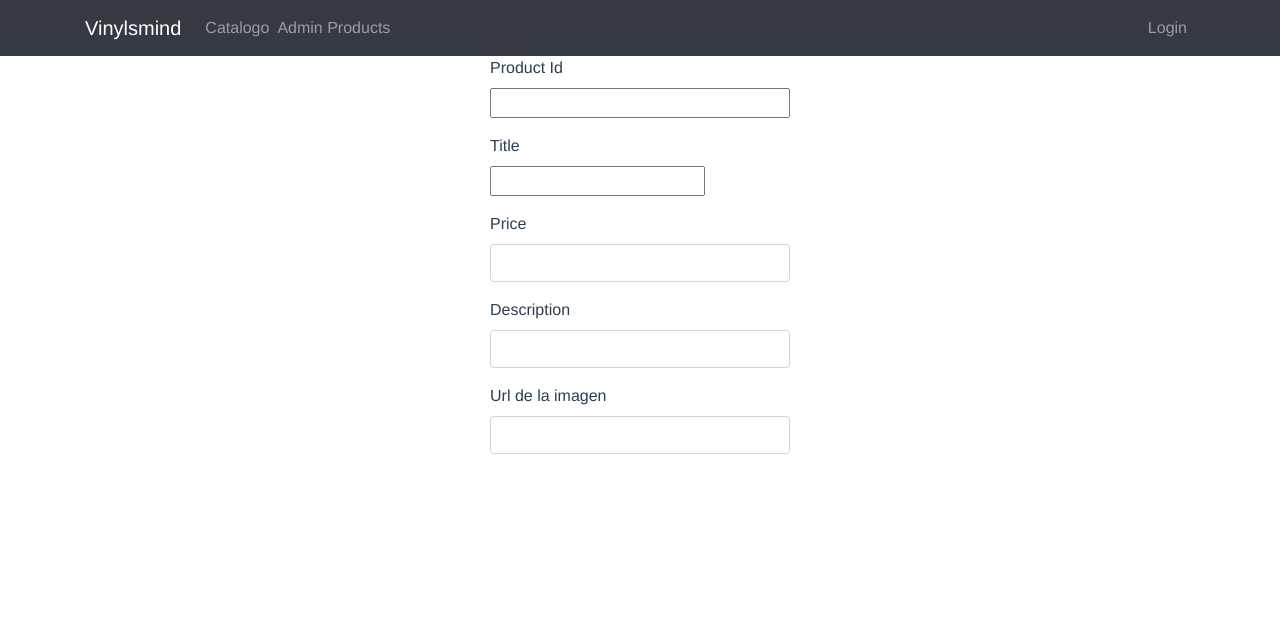
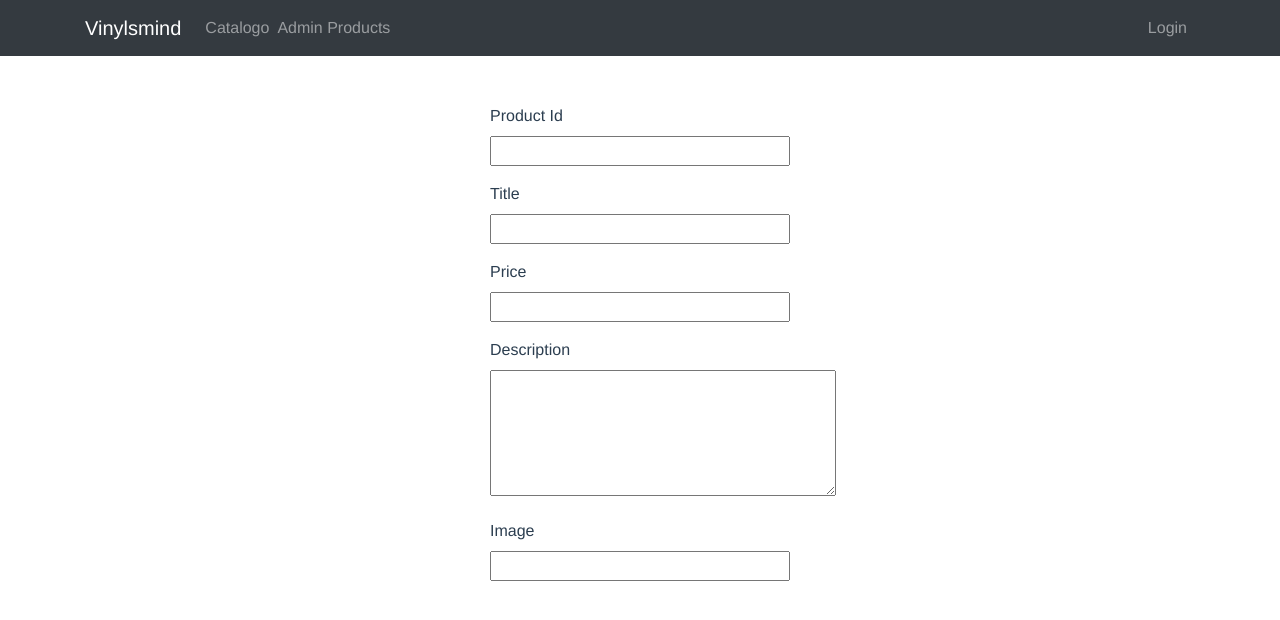
Before and after one commit to danieltadres2021/django-vue-shop, a Vue app in the folder frontend/: page /register in a window 1280 px wide. Shown: the top 620 px of the page. Built offline with nearby package versions, Linux system fonts and the light colour scheme.

Commit message:
Working on Form Styles

```diff
--- a/frontend/src/components/products/ProductForm.vue
+++ b/frontend/src/components/products/ProductForm.vue
@@ -1,4 +1,5 @@
 <template>
+  <base-card card-mode="container mt-5 mb-5">
     <form class="mx-auto" style="max-width: 300px;">
       <div class="form-group">
         <label for="productId">Product Id</label>
@@ -6,19 +7,19 @@
       </div>
       <div class="form-group">
         <label for="title">Title</label>
-      <input type="text" name="title" id="title" class="d-block"/>
+        <input type="text" name="title" id="title" class="d-block w-100"/>
       </div>
       <div class="form-group">
-      <label for="title">Price</label>
-      <input type="text" class="form-control"/>
+        <label for="price">Price</label>
+        <input type="number" name="price" id="price" class="d-flex w-100"/>
       </div>
       <div class="form-group">
-      <label for="title">Description</label>
-      <input type="text" class="form-control"/>
+        <label for="description">Description</label>
+        <textarea type="text" name="description" id="description" rows="5" cols="35"></textarea>
       </div>
       <div class="form-group">
-      <label for="title">Url de la imagen</label>
-      <input type="text" class="form-control"/>
+        <label for="image">Image</label>
+        <input type="text" name="image" id="image" class="d-flex w-100"/>
       </div>
       <!--
       <div class="form-group">
@@ -35,6 +36,7 @@
       </div>
       -->
     </form>
+  </base-card>
 </template>
 
 <script>
```
Lines whose indentation alone changed are shown as unchanged.
